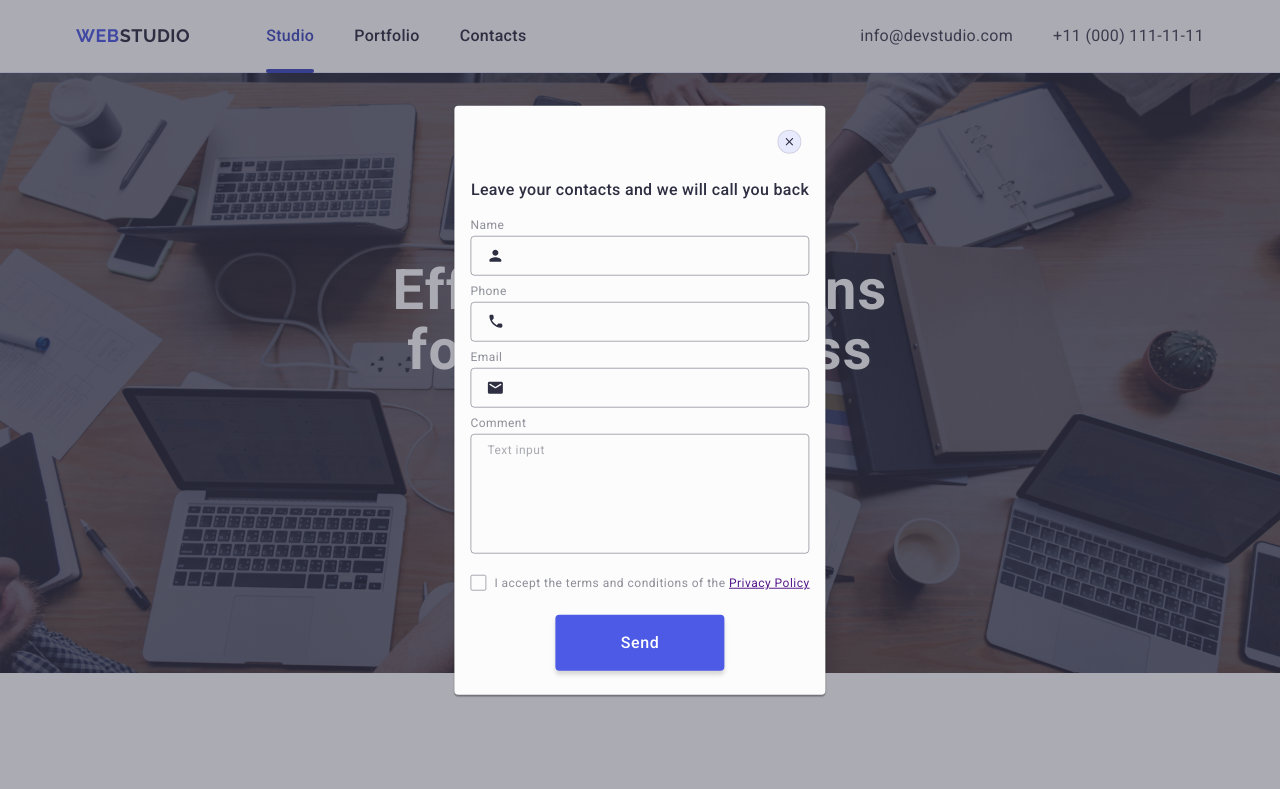
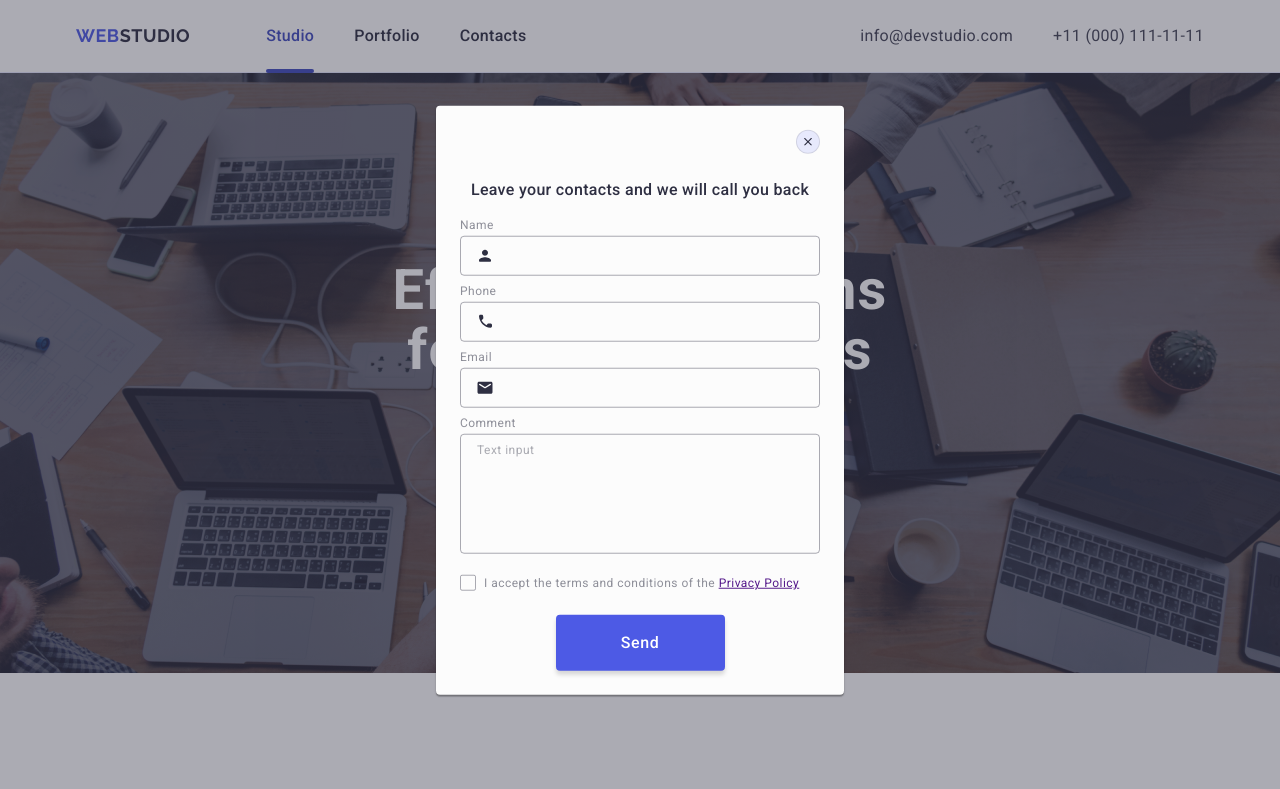
Before and after one commit to Illek/goit-markup-hw-06, a plain HTML site: page index.html in a window 1280 px wide. Both pictures are taken after a click on the button "Order Service". Shown: the top 789 px of the page. Drawn offline with nearby package versions, Linux system fonts and the light colour scheme.

Commit message:
Fix mockup
Change outline color

```diff
--- a/css/styles.css
+++ b/css/styles.css
@@ -8,6 +8,7 @@ body {
 *::before,
 *::after {
   box-sizing: border-box;
+  outline-color: #4d5ae5;
 }
 
 .container {
@@ -982,6 +983,8 @@ img {
 
   .modal {
     width: auto;
+    min-width: 408px;
+    padding: 72px 24px 24px 24px;
   }
 
   .check-label {
--- a/index.html
+++ b/index.html
@@ -713,11 +713,11 @@
                   <use href="./images/icons.svg#icon-checkbox"></use>
                 </svg>
               </span>
-              <span>
+              <span class="check-label-text">
                 I accept the terms and conditions of the
                 <a href="" class="policy-link"> Privacy Policy</a>
-              </span></label
-            >
+              </span>
+            </label>
           </div>
           <button type="submit" class="modal-btn">Send</button>
         </form>
```
